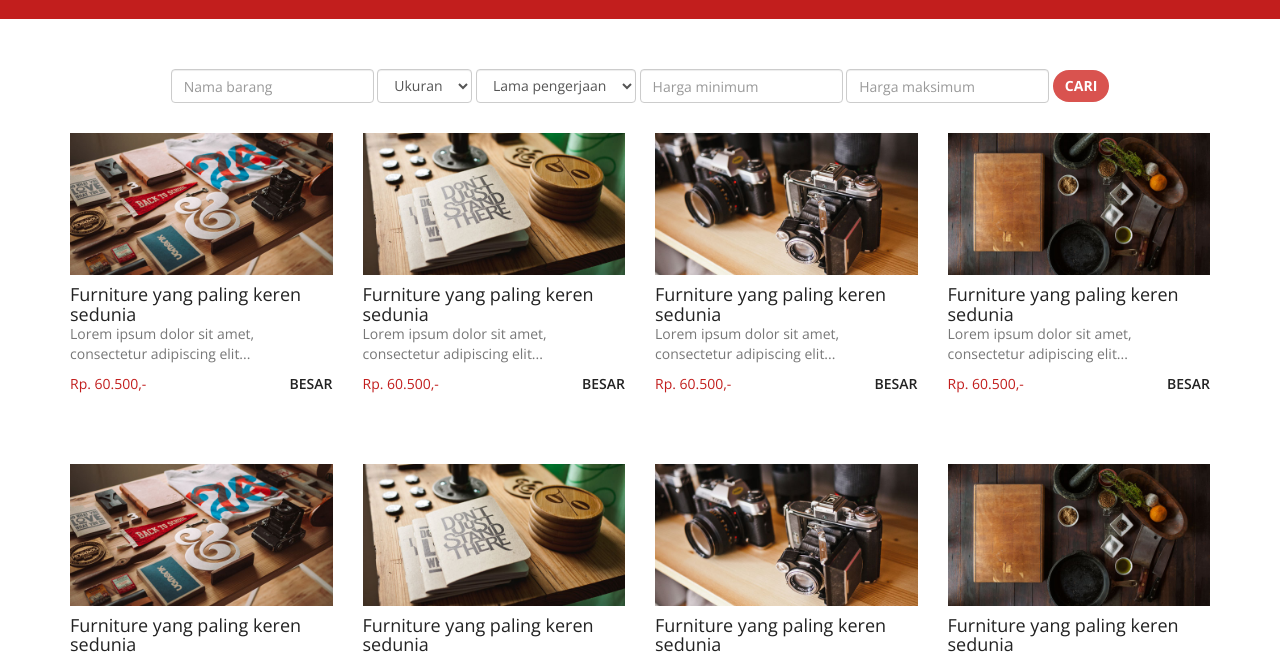
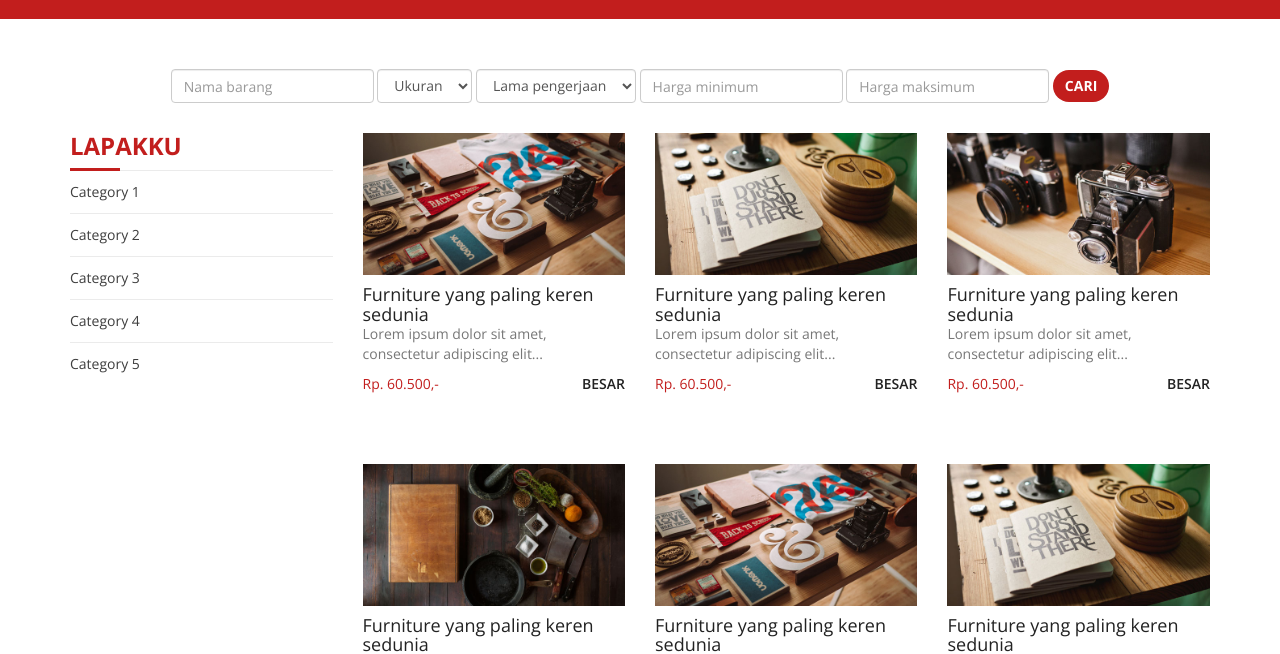
Before and after one commit to Zythlab/perdana-living, a plain HTML site: page list_semua_barang.html in a window 1280 px wide. Shown: the part 147-801 px from the top of the page. Drawn offline with nearby package versions, Linux system fonts and the light colour scheme.

Commit message:
sidebar+status

```diff
--- a/css/creative.css
+++ b/css/creative.css
@@ -472,7 +472,6 @@ td .product-total, td .product-total-price{
 .box-checkout, .box-login, .box-register{
   border: solid 1px #ccc;
   padding: 20px;
-
 }
 .box-checkout{
   margin: auto;
@@ -497,3 +496,44 @@ label.chart-info{
 .border-right{
   border-right: solid 1px #ccc;
 }
+.stat-icon{
+  font-size: 20px;
+  color: #b5b5b5;
+  margin-right: 5px;
+}
+.stat-icon.active{
+  color: #C21E1D;
+}
+ul.sidebar-ul{
+  list-style: none;
+  padding-left: 0;
+}
+.sidebar-box{
+  margin: 20px 0;
+}
+.sidebar-box h3.title{
+  color: #C21E1D;
+}
+.sidebar-box h3.title:before{
+  content: '';
+  position: absolute;
+  background: #C21E1D;
+  width: 50px;
+  height: 3px;
+  top: 55px;
+}
+.sidebar-box ul li a{
+  color: #3e3e3e;
+  text-decoration: none;
+  display: block;
+}
+.sidebar-box ul li a:hover{
+  color:#C21E1D;
+}
+.sidebar-box .sidebar-child{
+  padding: 11px 0;
+  border-top: solid 1px #ebebeb;
+}
+.btn.btn-danger{
+  background-color: #C21E1D;
+}
--- a/list_semua_barang.html
+++ b/list_semua_barang.html
@@ -127,7 +127,31 @@
                         </div>
                     </div>
                 </div>
-                <div class="col-lg-3 col-md-6 col-xs-6">
+                <div class="col-lg-3 col-xs-12">
+                    <div class="sidebar-box">
+                        <h3 class="title">Lapakku</h3>
+                        <ul class="sidebar-ul">
+                            <li>
+                                <div class="sidebar-child"><a href="#">Category 1</a></div>
+                            </li>
+                            <li>
+                                <div class="sidebar-child"><a href="#">Category 2</a></div>
+                            </li>
+                            <li>
+                                <div class="sidebar-child"><a href="#">Category 3</a></div>
+                            </li>
+                            <li>
+                                <div class="sidebar-child"><a href="#">Category 4</a></div>
+                            </li>
+                            <li>
+                                <div class="sidebar-child"><a href="#">Category 5</a></div>
+                            </li>
+                        </ul>
+                    </div>
+                </div>
+                <div class="col-lg-9">
+                    <div class="row">
+                        <div class="col-lg-4 col-md-6 col-xs-6">
                             <div class="product-box">
                                 <a href="#">
                                     <div class="box-image">
@@ -142,7 +166,7 @@
                                 </a>
                             </div>
                         </div>
-                <div class="col-lg-3 col-md-6 col-xs-6">
+                        <div class="col-lg-4 col-md-6 col-xs-6">
                             <div class="product-box">
                                 <a href="#">
                                     <div class="box-image">
@@ -157,7 +181,7 @@
                                 </a>
                             </div>
                         </div>
-                <div class="col-lg-3 col-md-6 col-xs-6">
+                        <div class="col-lg-4 col-md-6 col-xs-6">
                             <div class="product-box">
                                 <a href="#">
                                     <div class="box-image">
@@ -172,7 +196,7 @@
                                 </a>
                             </div>
                         </div>
-                <div class="col-lg-3 col-md-6 col-xs-6">
+                        <div class="col-lg-4 col-md-6 col-xs-6">
                             <div class="product-box">
                                 <a href="#">
                                     <div class="box-image">
@@ -187,7 +211,7 @@
                                 </a>
                             </div>
                         </div>
-                <div class="col-lg-3 col-md-6 col-xs-6">
+                        <div class="col-lg-4 col-md-6 col-xs-6">
                             <div class="product-box">
                                 <a href="#">
                                     <div class="box-image">
@@ -202,7 +226,7 @@
                                 </a>
                             </div>
                         </div>
-                <div class="col-lg-3 col-md-6 col-xs-6">
+                        <div class="col-lg-4 col-md-6 col-xs-6">
                             <div class="product-box">
                                 <a href="#">
                                     <div class="box-image">
@@ -217,7 +241,7 @@
                                 </a>
                             </div>
                         </div>
-                <div class="col-lg-3 col-md-6 col-xs-6">
+                        <div class="col-lg-4 col-md-6 col-xs-6">
                             <div class="product-box">
                                 <a href="#">
                                     <div class="box-image">
@@ -232,7 +256,7 @@
                                 </a>
                             </div>
                         </div>
-                <div class="col-lg-3 col-md-6 col-xs-6">
+                        <div class="col-lg-4 col-md-6 col-xs-6">
                             <div class="product-box">
                                 <a href="#">
                                     <div class="box-image">
@@ -245,6 +269,8 @@
                                         <div class="product-size">Besar</div>
                                     </div>
                                 </a>
+                            </div>
+                        </div>
                     </div>
                 </div>
             </div>
```
Also changed, not shown: history_transaksi.html (+3 -4 lines). Lines whose indentation alone changed are shown as unchanged.
